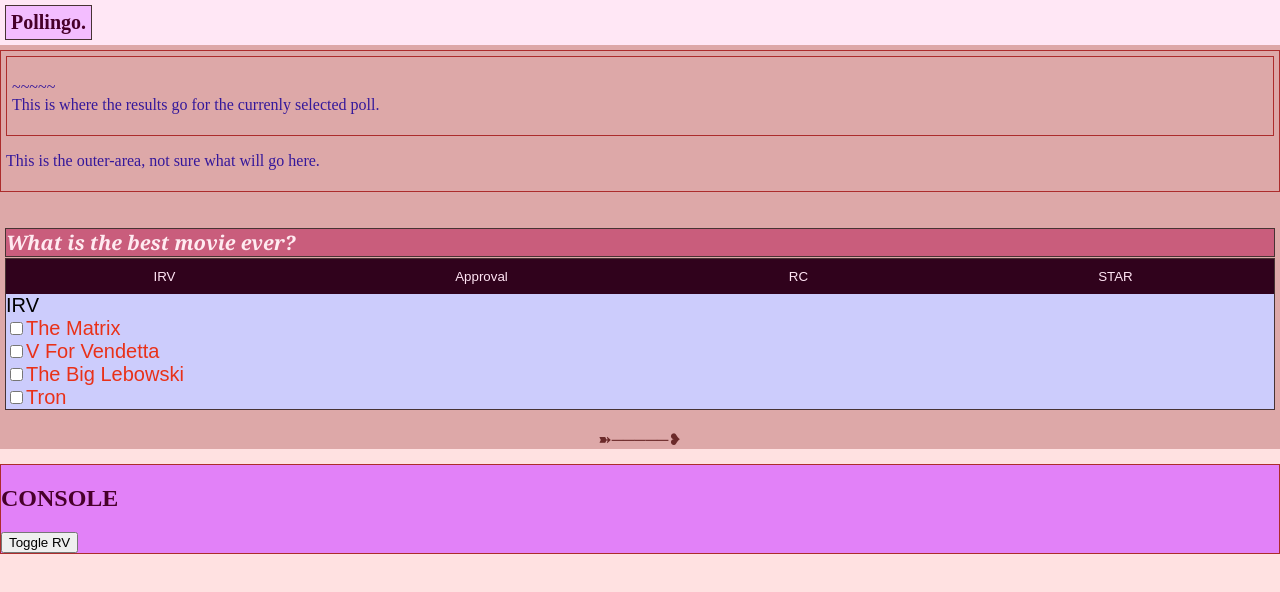
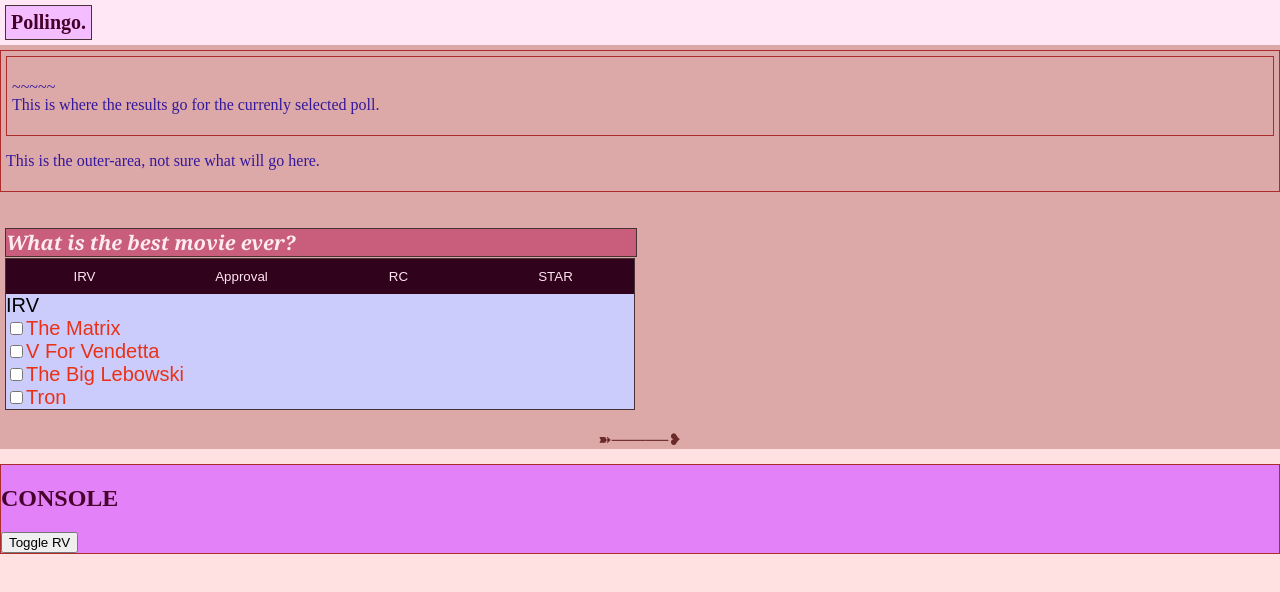
Before and after one commit to el7/Pollingo, a React (Create React App) app: page / in a window 1280 px wide. Shown: the top 592 px of the page. Built offline with nearby package versions, Linux system fonts and the light colour scheme.

Commit message:
simplifying the CSS until I get more functionality. too many CSS rules causing problems at larger screens.

```diff
--- a/src/css/main.css
+++ b/src/css/main.css
@@ -183,6 +183,12 @@ body {
   color: white;
 }
 
+@media screen and (min-width: 39.9375em) {
+  .pollbox-1 * {
+    max-width: 630px;
+  }
+}
+
 .separator-1-div {
   margin: 15px;
   text-align: center;
--- a/src/scss/5-modules/_PollBox.scss
+++ b/src/scss/5-modules/_PollBox.scss
@@ -84,7 +84,7 @@
 
   // view size xl 5/6
   @include screenSizeBp(min-small) {
-    //    max-width: 630px;
+    max-width: 630px;
     //    min-width: 630px;
     //    margin: 0 auto;
   }
```
Also changed, not shown: 1 other file (tests, documents, lock files or other folders).
